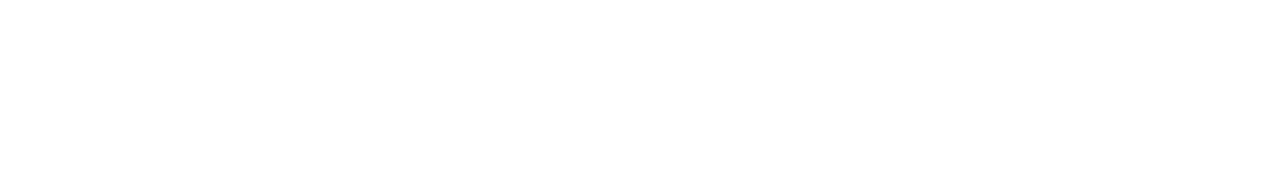
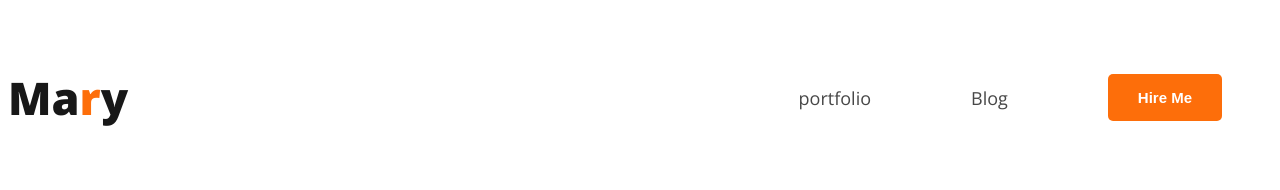
Before and after one commit to MonirKhan5/web-developer-portfolio, a plain HTML site: page index.html in a window 1280 px wide. Drawn offline with nearby package versions, Linux system fonts and the light colour scheme.

Commit message:
added nav

```diff
--- a/index.html
+++ b/index.html
@@ -4,10 +4,25 @@
     <meta charset="UTF-8">
     <meta name="viewport" content="width=device-width, initial-scale=1.0">
     <title>Web Developer portfolio</title>
+    <link rel="preconnect" href="https://fonts.googleapis.com">
+<link rel="preconnect" href="https://fonts.gstatic.com" crossorigin>
+<link href="https://fonts.googleapis.com/css2?family=Open+Sans:wght@800&display=swap" rel="stylesheet">
+<link rel="preconnect" href="https://fonts.googleapis.com">
+<link rel="preconnect" href="https://fonts.gstatic.com" crossorigin>
+<link href="https://fonts.googleapis.com/css2?family=Open+Sans&display=swap" rel="stylesheet">
+
+    <link rel="stylesheet" href="style/portfolio.css">
 </head>
 <body>
     <header>
-
+       <nav>
+        <h3 class="nav-title">Ma<span class="text-primary">r</span>y</h3>
+        <ul>
+            <li><a href="">portfolio</a></li>
+            <li><a href="">Blog</a></li>
+            <li><button class="button-primary">Hire Me</button></li>
+        </ul>
+       </nav>
     </header>
     <main>
 
--- /dev/null
+++ b/style/portfolio.css
@@ -0,0 +1,49 @@
+/* nav related styles */
+
+nav{
+    display: flex;
+    justify-content: space-between;
+    align-items: center;
+}
+/* shared styles*/
+/* body{
+    font-family: 'Open Sans', sans-serif;
+} */
+body{
+    font-family: 'Open Sans', sans-serif;
+}
+.nav-title{
+    font-family: 'Open Sans', sans-serif;
+    color: #181818;
+    font-size: 45px;
+    font-weight: 800;
+}
+.text-primary{
+    color: #FD6E0A;
+}
+nav>ul{
+    display: flex;
+    align-items: center;
+}
+
+nav li{
+    list-style: none;
+    margin: 50px;
+}
+.button-primary{
+    border-radius: 5px;
+background: #FD6E0A;
+border: 0px;
+font-size: 15px;
+font-style: normal;
+font-weight: 700;
+color: white;
+padding: 15px 30px;
+}
+nav a{
+    text-decoration: none;
+    color: #474747;
+    font-family: 'Open Sans', sans-serif;
+    font-size: 18px;
+
+}
```
